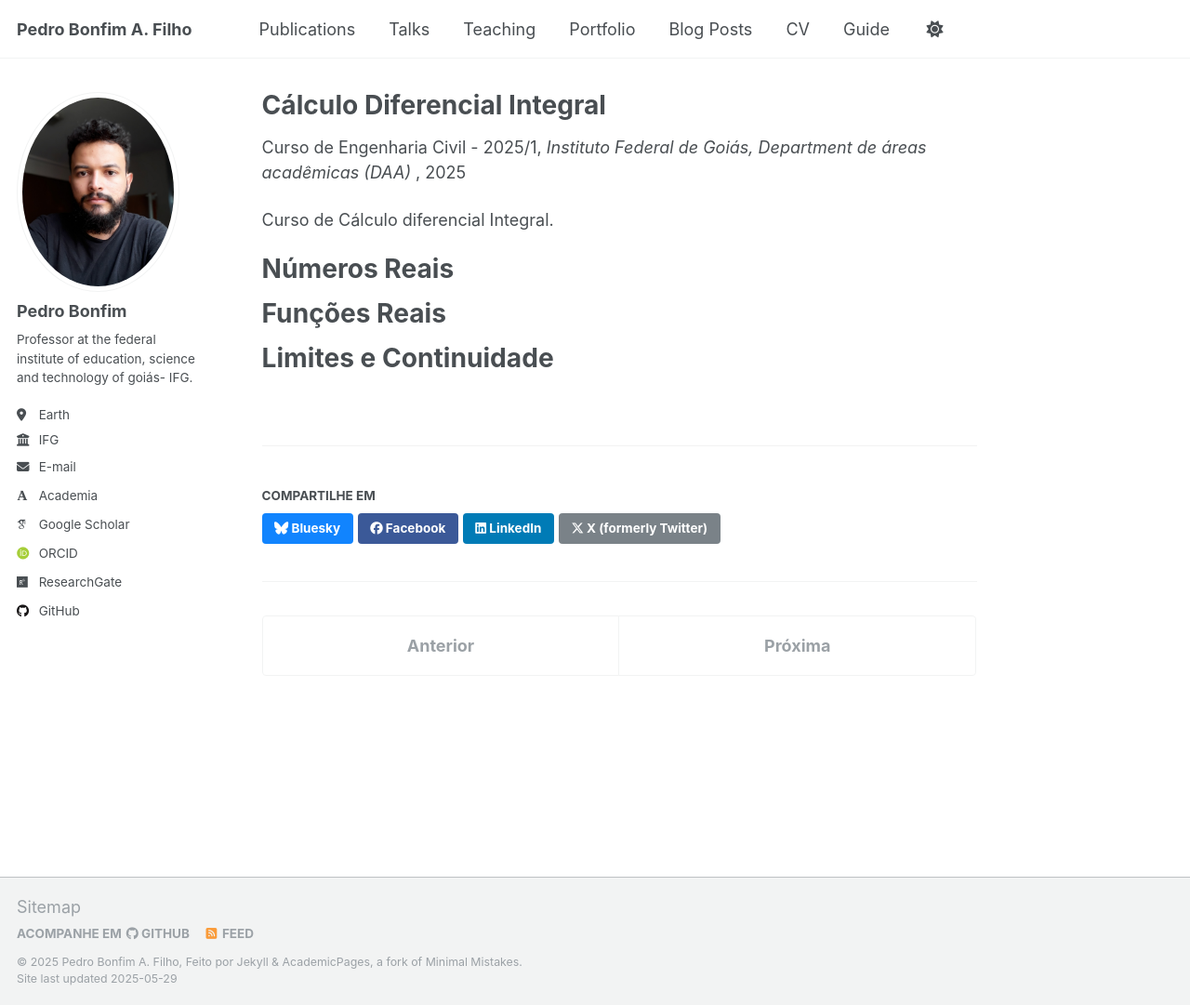
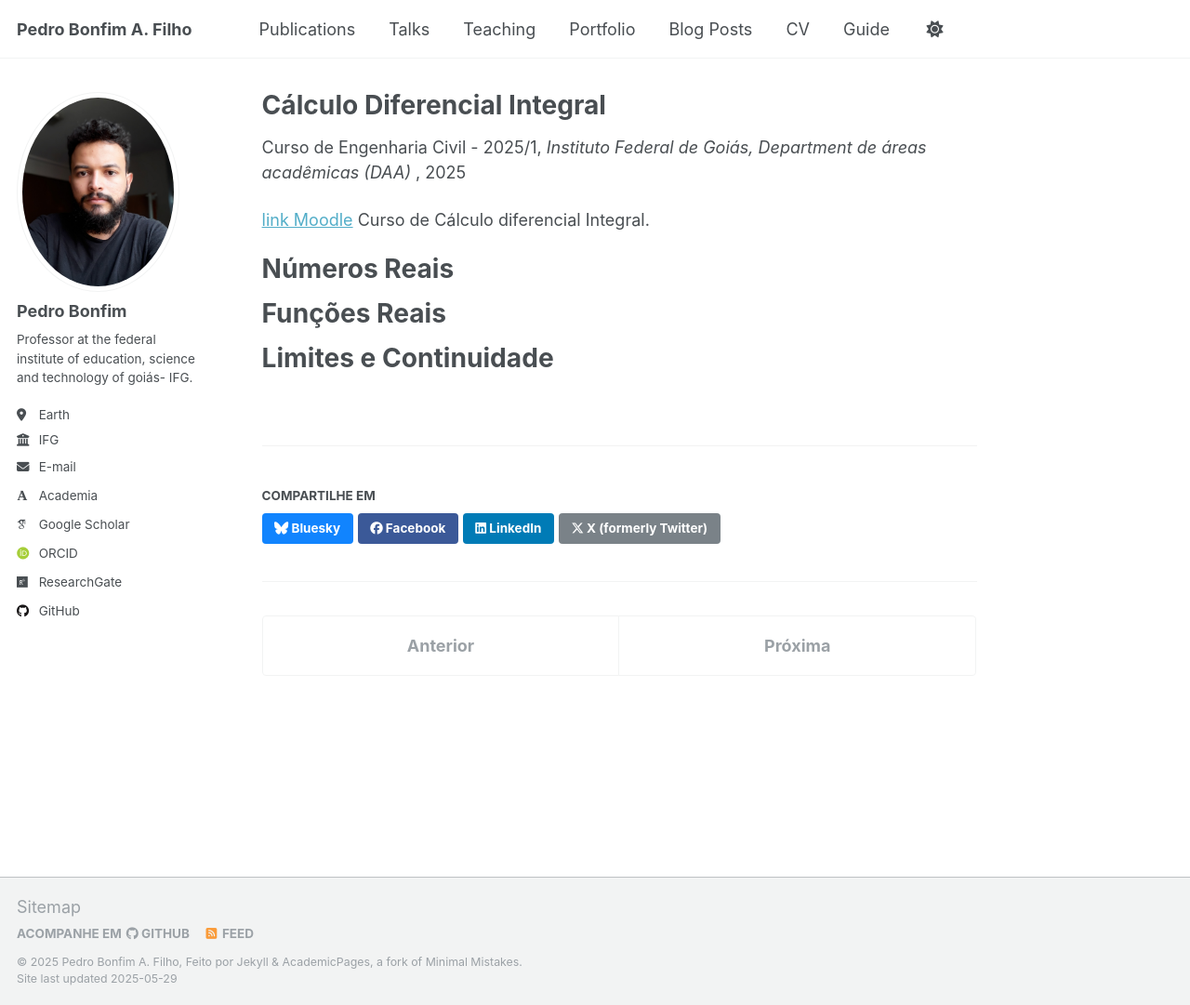
Before and after one commit to pedroassuncaofilho/pedroassuncaofilho.github.io, a Jekyll site: the page built from _teaching/2014-spring-teaching-1.md, in a window 1280 px wide and 1081 px high. Shown: the whole window at 93% size. Built offline with Jekyll 4.4.1, drawn with Linux system fonts in a browser that asks for light colours; some web fonts are replaced.

Commit message:
Update 2014-spring-teaching-1.md

```diff
--- a/_teaching/2014-spring-teaching-1.md
+++ b/_teaching/2014-spring-teaching-1.md
@@ -7,7 +7,7 @@ venue: "Instituto Federal de Goiás, Department de áreas acadêmicas (DAA) "
 date: 2025-01-01
 location: "Formosa, Goiás"
 ---
-
+[link Moodle](https://moodle.ifg.edu.br/course/view.php?id=44014)
 Curso de Cálculo diferencial Integral.
 
  Números Reais
```
